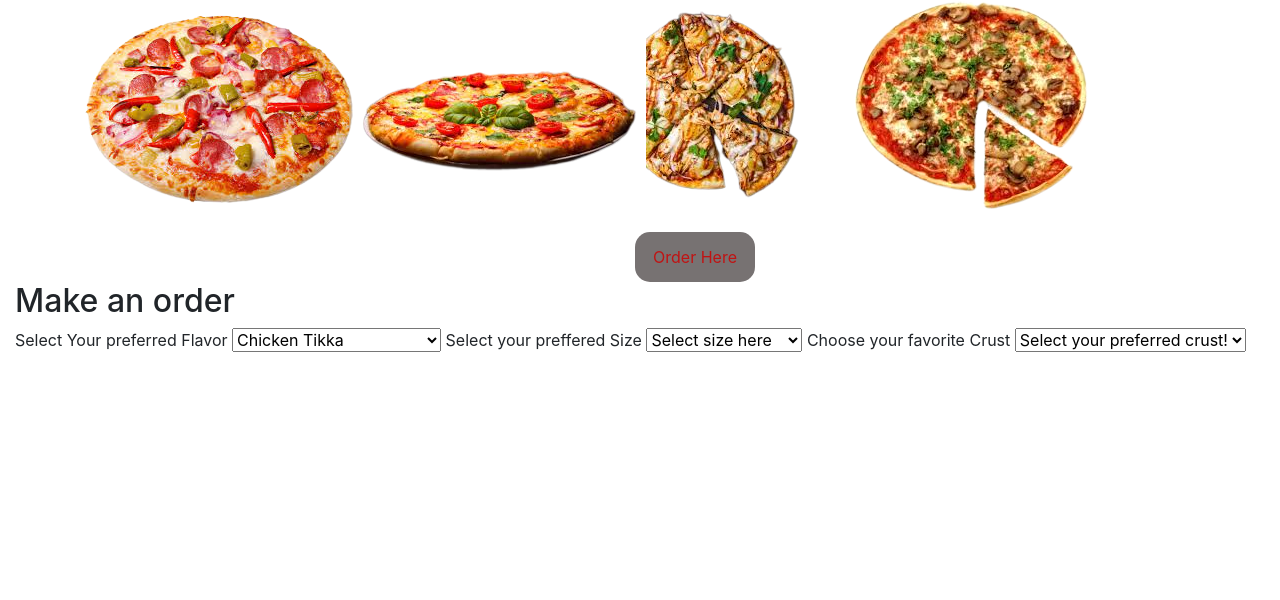
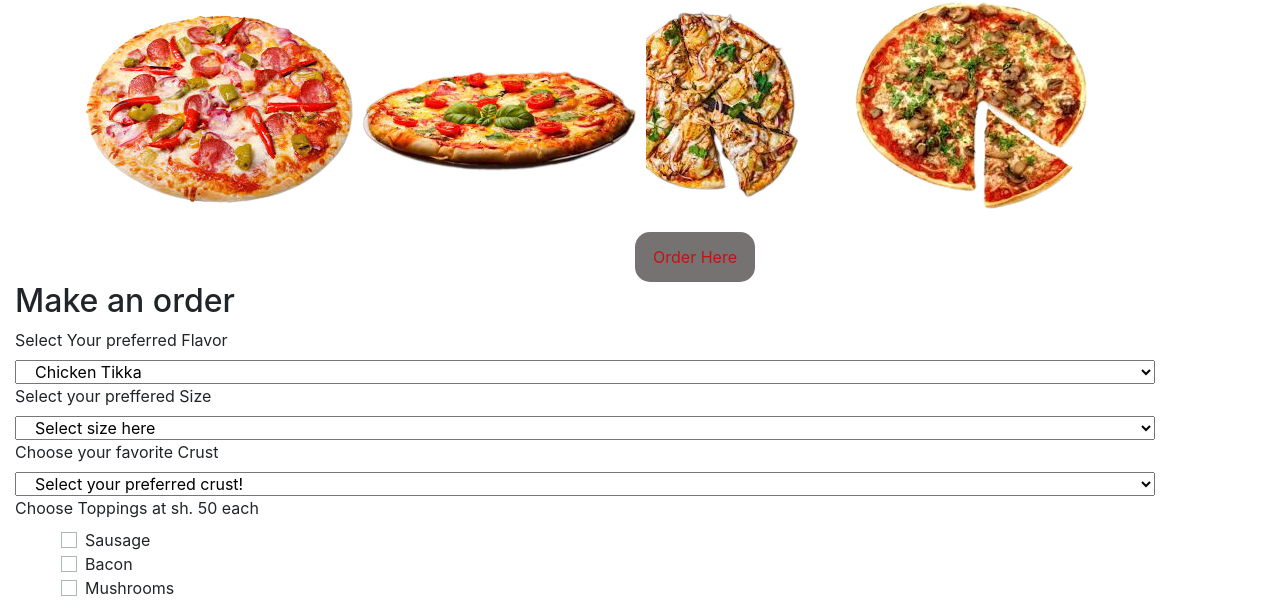
Before and after one commit to Teresiah-cpu/Pizza_Website, a plain HTML site: page index.html in a window 1280 px wide. Shown: the part 465-1065 px from the top of the page. Before the commit the page ends 825 px from the top, so only its background shows below. Drawn offline with nearby package versions, Linux system fonts and the light colour scheme; a script that the page names is missing.

Commit message:
restructure the form

```diff
--- a/index.html
+++ b/index.html
@@ -60,7 +60,7 @@
             <h2>Make an order </h2>
             <form action="">
                 <label for="select">Select Your preferred Flavor</label>
-                <select class="flav">
+                <select class="flav container">
                     <option value="Chicken Tikka">Chicken Tikka</option>
                     <option value="PeriPeri Pizza">PeriPeri Pizza</option>
                     <option value="Raspberry Dessert Pizza">Raspberry Dessert Pizza</option>
@@ -68,17 +68,17 @@
                     <option value="Sunchoke Pizza">Sunchoke Pizza</option>
                     <option value="Buffalo Chicken Sticks">Buffalo Chicken Sticks</option>
 
-                </select>
+                </select> <br>
                 <label for="select">Select your preffered Size</label>
-                <select class="size">
+                <select class="size container">
                     <option selected value="0">Select size here</option>
                     <option value="large">Large - sh. 1200</option>
                     <option value="medium">Medium - sh. 850</option>
                     <option value="small">Small - sh. 600</option>
 
-                </select>
+                </select> <br>
                 <label for="crust">Choose your favorite Crust</label>
-                <select class="crust">
+                <select class="crust container">
                     <option selected value="0">Select your preferred crust!</option>
                     <option value="Crispy">Crispy -- sh. 200</option>
                     <option value="Stuffed">Stuffed -- sh. 150</option>
@@ -86,7 +86,21 @@
 
 
 
-                </select>
+                </select> <br>
+                <label for="Toppings">Choose Toppings at sh. 50 each</label><br>
+                <div class="Sausage container">
+                   <input type="checkbox" class="custom-control-input" id="Sausage" value="Sausage" name="toppings">
+                   <label class="custom-control-label" for="Sausage">Sausage</label>
+                </div>
+               <div class="bacon container">
+                    <input type="checkbox" class="custom-control-input" id="Bacon" value="Bacon" name="toppings">
+                    <label class="custom-control-label" for="Bacon">Bacon</label>
+                </div>
+                <div class="Mushrooms container">
+                    <input type="checkbox" class="custom-control-input" id="Mushrooms" value="Mushrooms" name="toppings">
+                    <label class="custom-control-label" for="Mushrooms">Mushrooms</label>
+                </div>
+
 
 
 
```
